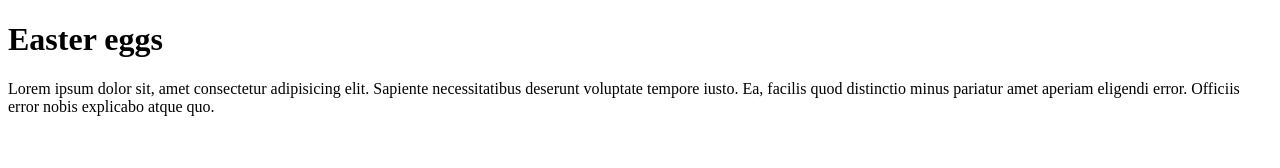
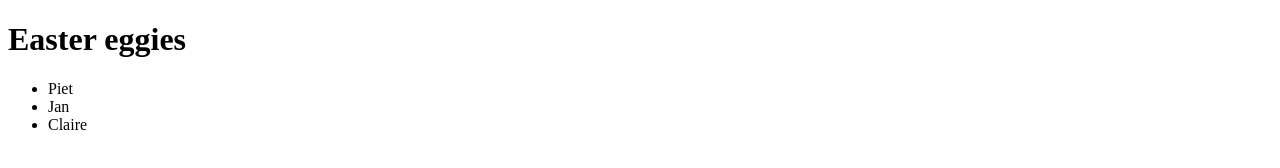
Before and after one commit to docentDavid/semester2-maandag, a plain HTML site: page index.html in a window 1280 px wide. Drawn offline with Linux system fonts and the light colour scheme.

Commit message:
Update index.html

```diff
--- a/index.html
+++ b/index.html
@@ -6,12 +6,11 @@
     <title>Easter eggs</title>
   </head>
   <body>
-    <h1>Easter eggs</h1>
-    <p>
-      Lorem ipsum dolor sit, amet consectetur adipisicing elit. Sapiente
-      necessitatibus deserunt voluptate tempore iusto. Ea, facilis quod
-      distinctio minus pariatur amet aperiam eligendi error. Officiis error
-      nobis explicabo atque quo.
-    </p>
+    <h1>Easter eggies</h1>
+    <ul>
+      <li>Piet</li>
+      <li>Jan</li>
+      <li>Claire</li>
+    </ul>
   </body>
 </html>
```
